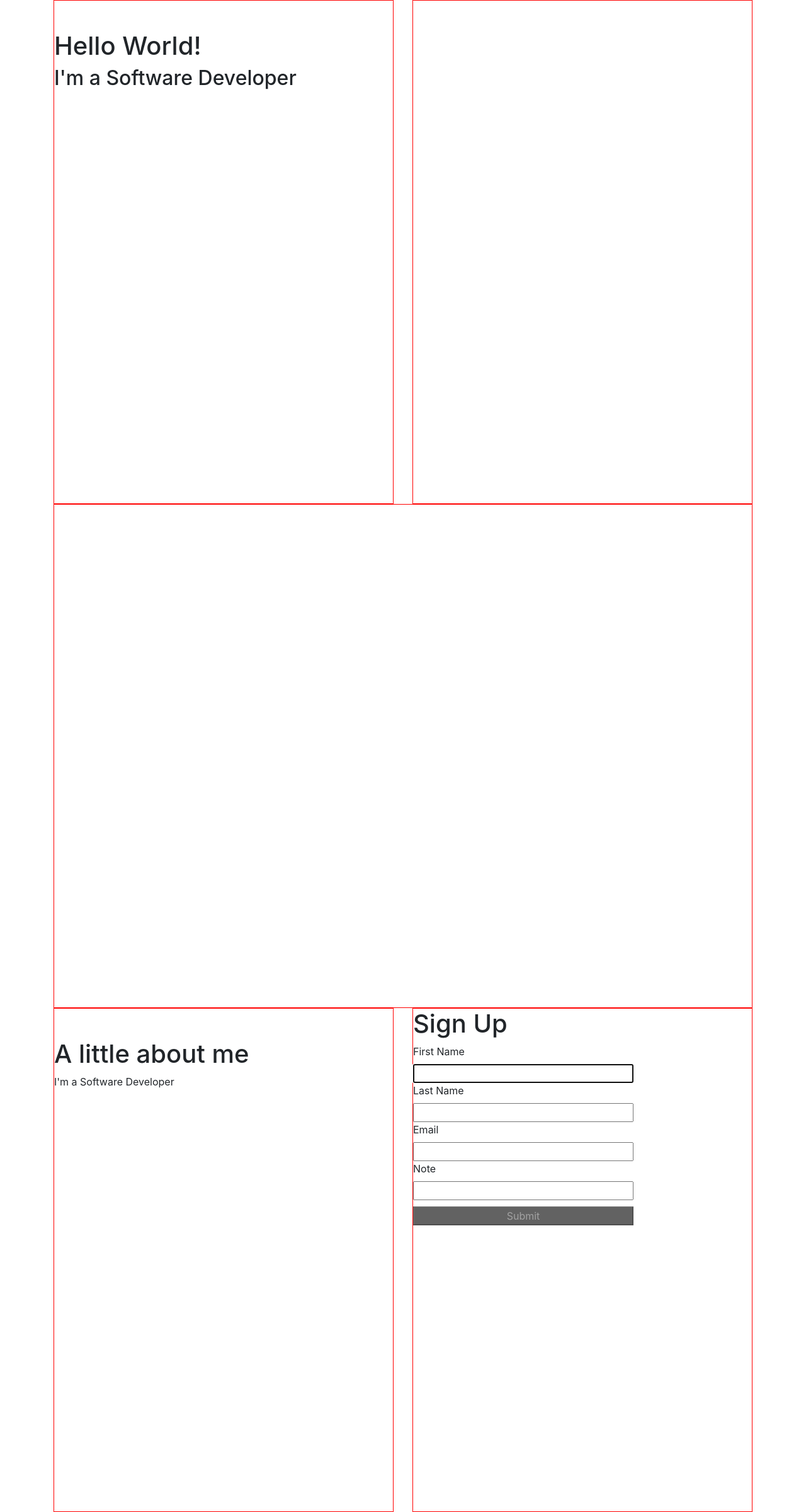
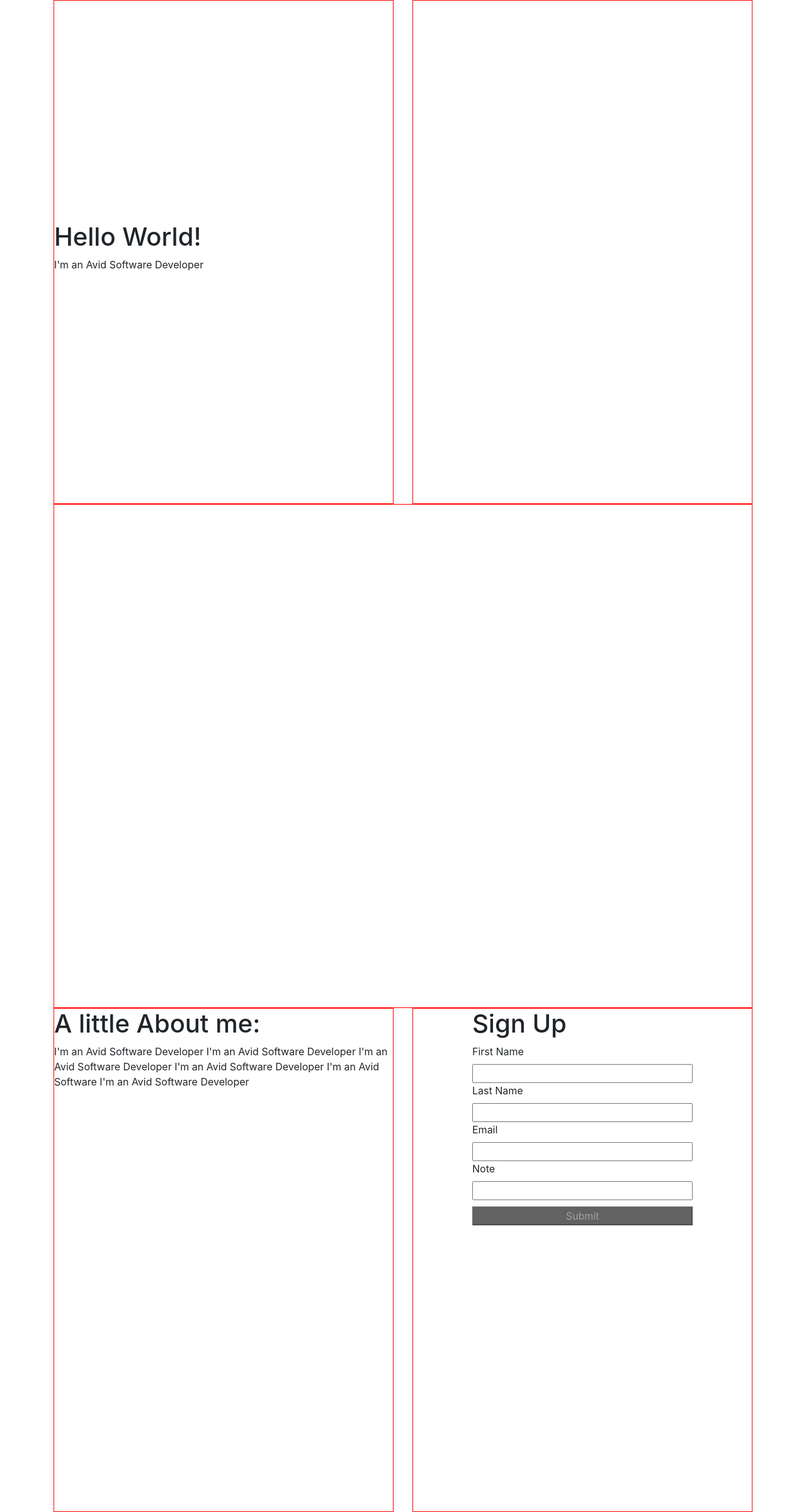
Before and after one commit to iamalx/react-portfolio, a React (Create React App) app: page / in a window 1280 px wide. Shown: the whole page at 63% size. Built offline with nearby package versions, Linux system fonts and the light colour scheme.

Commit message:
margins => portfolio

```diff
--- a/src/App.css
+++ b/src/App.css
@@ -11,6 +11,18 @@
 
 .viewport-hg {
   height: 100vh;
+}
+
+.vr-center {
+  display: flex;
+  flex-direction: column;
+  justify-content: center;
+}
+
+.hr-center {
+  display: flex;
+  flex-direction: row;
+  justify-content: center;
 }
 
 .hhhhhh{
--- a/src/components/about-me.js
+++ b/src/components/about-me.js
@@ -6,9 +6,9 @@ const AboutMe = () => {
     const [ userList, setUserList ] = useState([])
 
     return (
-        <div className='error-bar viewport-hg' >
-           <h1 className='mt-5 '>A little about me</h1>
-           <p>I'm a Software Developer</p>
+        <div className='error-bar viewport-hg ' >
+            <h1 className=''>A little About me:</h1>
+            <p>I'm an Avid Software Developer I'm an Avid Software Developer I'm an Avid Software Developer I'm an Avid Software Developer I'm an Avid Software I'm an Avid Software Developer</p>
         </div>
     );
 }
--- a/src/components/contact.js
+++ b/src/components/contact.js
@@ -9,7 +9,7 @@ const Contact = () => {
     const [ userList, setUserList ] = useState([])
 
     return (
-        <div className='error-bar viewport-hg'>
+        <div className='error-bar viewport-hg hr-center'>
             <ContactForm />
         </div>
     );
--- a/src/components/form.js
+++ b/src/components/form.js
@@ -17,12 +17,10 @@ const ContactForm = ({ updUser }) => {
     const inputRef = useRef(null)
 
     const saveUser = (data) => {
-        inputRef.current.focus()
         updUser(data)
     }
 
     useEffect(() => {
-        inputRef.current?.focus()
     }, [])
 
     // parent component of input
--- a/src/components/intro.js
+++ b/src/components/intro.js
@@ -7,9 +7,9 @@ const Intro = () => {
 
 
     return (
-        <div className='error-bar viewport-hg' >
-           <h1 className='mt-5 '>Hello World!</h1>
-           <h2>I'm a Software Developer</h2>
+        <div className='error-bar viewport-hg vr-center ' >
+           <h1 className=''>Hello World!</h1>
+           <p>I'm an Avid Software Developer</p>
         </div>
     );
 }
```
